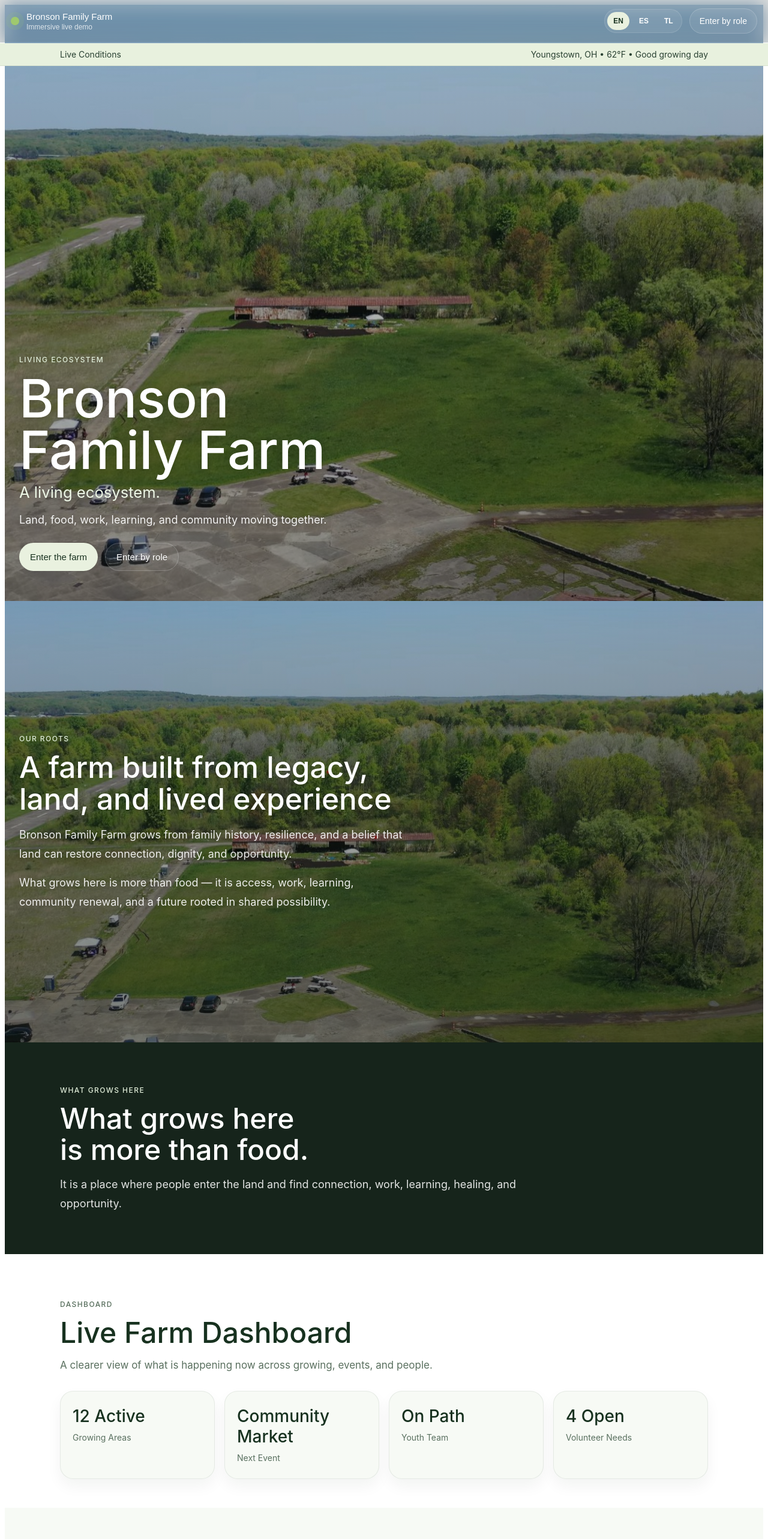
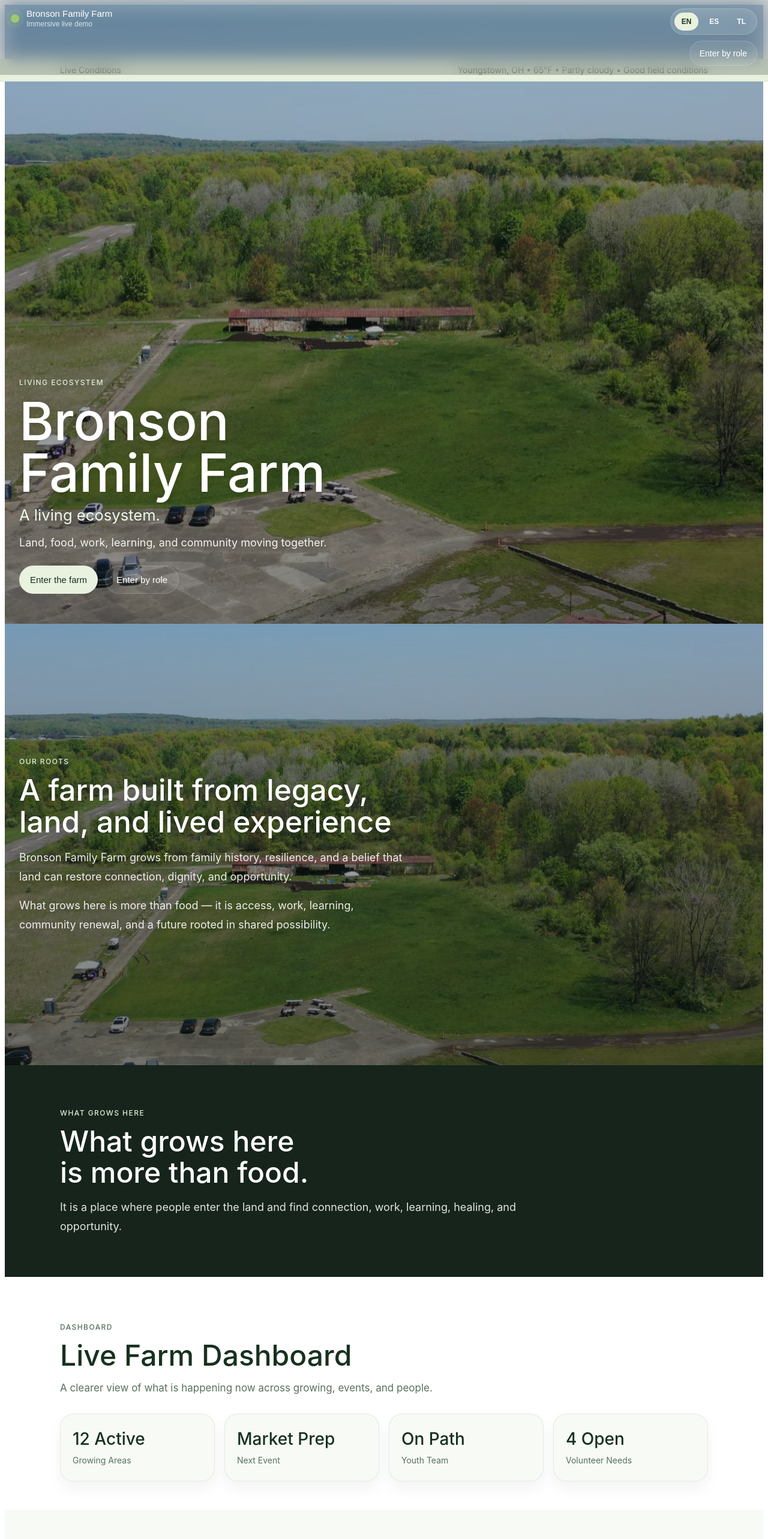
Before and after one commit to cburgessemail-gif/Farm, a React (Vite) app: page / in a window 1280 px wide. Shown: the top 2566 px of the page at 60% size. Built offline with nearby package versions, Linux system fonts and the light colour scheme.

Commit message:
Update images and text for user roles and weather

```diff
--- a/src/App.tsx
+++ b/src/App.tsx
@@ -16,7 +16,7 @@ const IMAGES = {
   history: "/GrowArea2.jpg",
 
   guest: "/Sameera1.jpg",
-  customer: "/culinary_edibleflowers.jpeg",
+  customer: "/GrowArea2.jpg",
   grower: "/Sameera3.jpg",
   youth: "/Samaeera2.jpg",
   volunteer: "/Samerra4.jpg",
@@ -25,25 +25,26 @@ const IMAGES = {
 
 const ROLES: { id: Role; label: string; subtitle: string }[] = [
   { id: "guest", label: "Guest", subtitle: "Explore the farm" },
-  { id: "customer", label: "Customer", subtitle: "Find food and shop" },
-  { id: "grower", label: "Grower", subtitle: "See crops and workflow" },
-  { id: "youth", label: "Youth", subtitle: "Learn and work" },
-  { id: "volunteer", label: "Volunteer", subtitle: "Help where needed" },
-  { id: "supervisor", label: "Supervisor", subtitle: "Guide and support" },
+  { id: "customer", label: "Customer", subtitle: "Food, access, and pickup" },
+  { id: "grower", label: "Grower", subtitle: "Crops, tasks, and timing" },
+  { id: "youth", label: "Youth", subtitle: "Workforce and learning" },
+  { id: "volunteer", label: "Volunteer", subtitle: "Service and events" },
+  { id: "supervisor", label: "Supervisor", subtitle: "Coordination and support" },
 ];
 
 const copy = {
   en: {
     brandSub: "Immersive live demo",
-    weather: "Youngstown, OH • 62°F • Good growing day",
+    weatherLeft: "Live Conditions",
+    weatherRight: "Youngstown, OH • 65°F • Partly cloudy • Good field conditions",
+    enterRole: "Enter by role",
+    enterFarm: "Enter the farm",
     heroKicker: "Living ecosystem",
     heroTitle: "Bronson Family Farm",
     heroSubtitle: "A living ecosystem.",
     heroDescription:
       "Land, food, work, learning, and community moving together.",
-    enterFarm: "Enter the farm",
-    enterRole: "Enter by role",
-    historyKicker: "Our Roots",
+    historyKicker: "Our roots",
     historyTitle: "A farm built from legacy, land, and lived experience",
     historyP1:
       "Bronson Family Farm grows from family history, resilience, and a belief that land can restore connection, dignity, and opportunity.",
@@ -53,8 +54,16 @@ const copy = {
     growsTitle: "What grows here is more than food.",
     growsText:
       "It is a place where people enter the land and find connection, work, learning, healing, and opportunity.",
+    dashboardKicker: "Dashboard",
+    dashboardTitle: "Live Farm Dashboard",
+    dashboardSubtitle:
+      "A clearer view of what is happening now across growing, events, and people.",
     liveKicker: "What is live",
     liveTitle: "Step into the active parts of the farm",
+    cropKicker: "Planning",
+    cropTitle: "Crop Planning Calendar",
+    cropSubtitle:
+      "A visible rhythm for planting, tending, harvesting, and upcoming activity.",
     whyKicker: "Why it matters",
     whyTitle:
       "The farm connects food, family, workforce, and community renewal",
@@ -66,28 +75,24 @@ const copy = {
       "After the farm, the roots, the live movement, and the community are made visible, each person can step into the part of the ecosystem that fits their role.",
     systemKicker: "Enter the system",
     systemTitle: "Choose how you are entering the farm today",
-    cropTitle: "Crop Planning Calendar",
-    cropSubtitle:
-      "A visible rhythm for planting, tending, harvesting, and upcoming activity.",
-    dashboardTitle: "Live Farm Dashboard",
-    dashboardSubtitle:
-      "A clearer view of what is happening now across growing, events, and people.",
     back: "← Back to farm",
     roleView: "Role-based live view",
     pathShows: "What this path shows",
     modulesTitle: "Live modules",
+    roleActivityKicker: "Live system activity",
     guestBtn: "Enter as guest",
   },
   es: {
     brandSub: "Demostración inmersiva",
-    weather: "Youngstown, OH • 62°F • Buen día para cultivar",
+    weatherLeft: "Condiciones en vivo",
+    weatherRight: "Youngstown, OH • 65°F • Parcialmente nublado • Buenas condiciones de campo",
+    enterRole: "Entrar por rol",
+    enterFarm: "Entrar a la granja",
     heroKicker: "Ecosistema vivo",
     heroTitle: "Bronson Family Farm",
     heroSubtitle: "Un ecosistema vivo.",
     heroDescription:
       "Tierra, alimentos, trabajo, aprendizaje y comunidad avanzando juntos.",
-    enterFarm: "Entrar a la granja",
-    enterRole: "Entrar por rol",
     historyKicker: "Nuestras raíces",
     historyTitle: "Una granja construida con legado, tierra y experiencia vivida",
     historyP1:
@@ -98,8 +103,16 @@ const copy = {
     growsTitle: "Lo que crece aquí es más que comida.",
     growsText:
       "Es un lugar donde las personas entran a la tierra y encuentran conexión, trabajo, aprendizaje, sanación y oportunidad.",
+    dashboardKicker: "Panel",
+    dashboardTitle: "Panel en Vivo de la Granja",
+    dashboardSubtitle:
+      "Una vista más clara de lo que está ocurriendo ahora en cultivo, eventos y personas.",
     liveKicker: "Lo que está activo",
     liveTitle: "Entra en las partes activas de la granja",
+    cropKicker: "Planificación",
+    cropTitle: "Calendario de Cultivo",
+    cropSubtitle:
+      "Un ritmo visible para sembrar, cuidar, cosechar y ver la actividad próxima.",
     whyKicker: "Por qué importa",
     whyTitle:
       "La granja conecta alimentos, familia, fuerza laboral y renovación comunitaria",
@@ -111,29 +124,25 @@ const copy = {
       "Después de hacer visible la granja, las raíces, el movimiento y la comunidad, cada persona puede entrar en la parte del ecosistema que se ajusta a su rol.",
     systemKicker: "Entrar al sistema",
     systemTitle: "Elige cómo entras hoy a la granja",
-    cropTitle: "Calendario de Cultivo",
-    cropSubtitle:
-      "Un ritmo visible para sembrar, cuidar, cosechar y ver la actividad próxima.",
-    dashboardTitle: "Panel en Vivo de la Granja",
-    dashboardSubtitle:
-      "Una vista más clara de lo que está ocurriendo ahora en cultivo, eventos y personas.",
     back: "← Volver a la granja",
     roleView: "Vista en vivo por rol",
     pathShows: "Lo que muestra este camino",
     modulesTitle: "Módulos en vivo",
+    roleActivityKicker: "Actividad del sistema",
     guestBtn: "Entrar como invitado",
   },
   tl: {
     brandSub: "Immersive live demo",
-    weather: "Youngstown, OH • 62°F • Magandang araw para magtanim",
+    weatherLeft: "Live na kondisyon",
+    weatherRight: "Youngstown, OH • 65°F • Medyo maulap • Magandang kondisyon sa bukid",
+    enterRole: "Pumasok ayon sa papel",
+    enterFarm: "Pumasok sa bukid",
     heroKicker: "Buhay na ecosystem",
     heroTitle: "Bronson Family Farm",
     heroSubtitle: "Isang buhay na ecosystem.",
     heroDescription:
       "Lupa, pagkain, trabaho, pagkatuto, at komunidad na magkakasamang umuunlad.",
-    enterFarm: "Pumasok sa bukid",
-    enterRole: "Pumasok ayon sa papel",
-    historyKicker: "Aming Ugat",
+    historyKicker: "Aming ugat",
     historyTitle:
       "Isang bukid na binuo mula sa pamana, lupa, at tunay na karanasan",
     historyP1:
@@ -144,8 +153,16 @@ const copy = {
     growsTitle: "Ang tumutubo rito ay higit pa sa pagkain.",
     growsText:
       "Ito ay lugar kung saan pumapasok ang mga tao sa lupa at nakakahanap ng koneksyon, trabaho, pagkatuto, paggaling, at oportunidad.",
+    dashboardKicker: "Dashboard",
+    dashboardTitle: "Live Farm Dashboard",
+    dashboardSubtitle:
+      "Mas malinaw na tanaw sa nangyayari ngayon sa pagtatanim, mga event, at mga tao.",
     liveKicker: "Ano ang aktibo",
     liveTitle: "Pumasok sa mga aktibong bahagi ng bukid",
+    cropKicker: "Pagpaplano",
+    cropTitle: "Kalendaryo ng Pananim",
+    cropSubtitle:
+      "Isang nakikitang ritmo para sa pagtatanim, pag-aalaga, pag-aani, at mga susunod na gawain.",
     whyKicker: "Bakit mahalaga",
     whyTitle:
       "Pinagdurugtong ng bukid ang pagkain, pamilya, trabaho, at pagbangon ng komunidad",
@@ -158,16 +175,11 @@ const copy = {
       "Pagkatapos makita ang bukid, mga ugat, galaw, at komunidad, maaaring pumasok ang bawat tao sa bahagi ng ecosystem na para sa kanila.",
     systemKicker: "Pumasok sa sistema",
     systemTitle: "Piliin kung paano ka papasok sa bukid ngayon",
-    cropTitle: "Kalendaryo ng Pananim",
-    cropSubtitle:
-      "Isang nakikitang ritmo para sa pagtatanim, pag-aalaga, pag-aani, at mga susunod na gawain.",
-    dashboardTitle: "Live Farm Dashboard",
-    dashboardSubtitle:
-      "Mas malinaw na tanaw sa nangyayari ngayon sa pagtatanim, mga event, at mga tao.",
     back: "← Bumalik sa bukid",
     roleView: "Live view ayon sa papel",
     pathShows: "Ano ang ipinapakita ng landas na ito",
     modulesTitle: "Live modules",
+    roleActivityKicker: "Aktibidad ng sistema",
     guestBtn: "Pumasok bilang guest",
   },
 };
@@ -185,7 +197,7 @@ export default function App() {
         return {
           title: "Guest Experience",
           image: IMAGES.guest,
-          position: "center 20%",
+          position: "center 18%",
           intro:
             "A welcoming path into the farm, its purpose, its visible activity, and the ways people can participate.",
           bullets: [
@@ -206,16 +218,22 @@ export default function App() {
           ],
           modules: [
             "Welcome map",
+            "Farm story",
             "Upcoming events",
-            "Farm story",
             "Seasonal highlights",
+          ],
+          activity: [
+            "Weather: Good field conditions",
+            "Visitor path: Open",
+            "Next event: Market preparation",
+            "Language access: EN • ES • TL",
           ],
         };
       case "customer":
         return {
           title: "Customer Experience",
           image: IMAGES.customer,
-          position: "center center",
+          position: "center 52%",
           intro:
             "A direct path to fresh food, access, ordering, pickup, and the visible connection between food and place.",
           bullets: [
@@ -236,16 +254,22 @@ export default function App() {
           ],
           modules: [
             "Available produce",
-            "Pickup flow",
+            "Pickup times",
             "SNAP-friendly access",
             "Market updates",
+          ],
+          activity: [
+            "Featured today: Fresh seasonal produce",
+            "Pickup status: On schedule",
+            "Ordering path: Active",
+            "Community market: Coming soon",
           ],
         };
       case "grower":
         return {
           title: "Grower Experience",
           image: IMAGES.grower,
-          position: "center 78%",
+          position: "center 75%",
           intro:
             "A view into crops, production rhythm, practical workflow, and the systems that support successful growing.",
           bullets: [
@@ -266,9 +290,15 @@ export default function App() {
           ],
           modules: [
             "Crop plan",
+            "Field tasks",
             "Watering status",
-            "Field tasks",
             "Harvest targets",
+          ],
+          activity: [
+            "Beds active: 12",
+            "Irrigation: Monitor today",
+            "Harvest priority: Greens and seedlings",
+            "Soil work: Ongoing",
           ],
         };
       case "youth":
@@ -300,6 +330,12 @@ export default function App() {
             "Safety reminders",
             "Mentor support",
           ],
+          activity: [
+            "Check-in: Active",
+            "Work focus: Field readiness",
+            "Learning mode: Hands-on",
+            "Support: Supervisor visible",
+          ],
         };
       case "volunteer":
         return {
@@ -328,7 +364,13 @@ export default function App() {
             "Open shifts",
             "Event help",
             "Service opportunities",
-            "Welcome guide",
+            "Volunteer welcome guide",
+          ],
+          activity: [
+            "Help needed: Event prep",
+            "Entry point: Open",
+            "Team support: Visible",
+            "Community activity: Growing",
           ],
         };
       case "supervisor":
@@ -360,6 +402,12 @@ export default function App() {
             "Schedule visibility",
             "Supervisor notes",
           ],
+          activity: [
+            "Movement: Steady",
+            "Assignments: In progress",
+            "Youth support: Active",
+            "System visibility: Good",
+          ],
         };
       default:
         return null;
@@ -370,8 +418,6 @@ export default function App() {
     return (
       <div style={styles.app}>
         <TopNav
-          language={language}
-          setLanguage={setLanguage}
           onHome={() => setView("home")}
           rightContent={
             <div style={styles.rolePillRow}>
@@ -389,10 +435,12 @@ export default function App() {
               ))}
             </div>
           }
+          language={language}
+          setLanguage={setLanguage}
           brandSub={t.brandSub}
         />
 
-        <WeatherBar text={t.weather} />
+        <WeatherBar left={t.weatherLeft} right={t.weatherRight} />
 
         <section
           style={{
@@ -432,8 +480,24 @@ export default function App() {
                 <div key={module} style={styles.moduleCard}>
                   <div style={styles.moduleCardTitle}>{module}</div>
                   <div style={styles.moduleCardText}>
-                    This area is designed to feel active, visible, and useful in
-                    the live ecosystem.
+                    This module is designed to feel active, visible, and useful
+                    inside the live ecosystem.
+                  </div>
+                </div>
+              ))}
+            </div>
+          </div>
+        </section>
+
+        <section style={styles.liveMiniSection}>
+          <div style={styles.container}>
+            <div style={styles.eyebrowDark}>{t.roleActivityKicker}</div>
+            <div style={styles.liveMiniGrid}>
+              {roleData.activity.map((item) => (
+                <div key={item} style={styles.liveMiniCard}>
+                  <div style={styles.liveMiniTitle}>{item}</div>
+                  <div style={styles.liveMiniText}>
+                    Visible now in the role-based experience.
                   </div>
                 </div>
               ))}
@@ -458,18 +522,18 @@ export default function App() {
   return (
     <div style={styles.app}>
       <TopNav
-        language={language}
-        setLanguage={setLanguage}
         onHome={() => setView("home")}
         rightContent={
           <button style={styles.navButton} onClick={() => setView("role")}>
             {t.enterRole}
           </button>
         }
+        language={language}
+        setLanguage={setLanguage}
         brandSub={t.brandSub}
       />
 
-      <WeatherBar text={t.weather} />
+      <WeatherBar left={t.weatherLeft} right={t.weatherRight} />
 
       <HeroSection
         image={IMAGES.hero}
@@ -501,7 +565,11 @@ export default function App() {
         text={t.growsText}
       />
 
-      <LiveDashboard title={t.dashboardTitle} subtitle={t.dashboardSubtitle} />
+      <LiveDashboard
+        kicker={t.dashboardKicker}
+        title={t.dashboardTitle}
+        subtitle={t.dashboardSubtitle}
+      />
 
       <LivePathways
         kicker={t.liveKicker}
@@ -512,7 +580,11 @@ export default function App() {
         }}
       />
 
-      <CropCalendar title={t.cropTitle} subtitle={t.cropSubtitle} />
+      <CropCalendar
+        kicker={t.cropKicker}
+        title={t.cropTitle}
+        subtitle={t.cropSubtitle}
+      />
 
       <PathSection
         kicker={t.whyKicker}
@@ -583,7 +655,7 @@ function TopNav({
         </div>
       </button>
 
-      <div style={styles.navRight}>
+      <div style={styles.topControls}>
         <div style={styles.langWrap}>
           <button
             onClick={() => setLanguage("en")}
@@ -613,18 +685,19 @@ function TopNav({
             TL
           </button>
         </div>
+
         <div>{rightContent}</div>
       </div>
     </header>
   );
 }
 
-function WeatherBar({ text }: { text: string }) {
+function WeatherBar({ left, right }: { left: string; right: string }) {
   return (
     <div style={styles.weatherBar}>
       <div style={styles.weatherInner}>
-        <div>Live Conditions</div>
-        <div>{text}</div>
+        <div>{left}</div>
+        <div>{right}</div>
       </div>
     </div>
   );
@@ -748,15 +821,17 @@ function TextBand({
 }
 
 function LiveDashboard({
+  kicker,
   title,
   subtitle,
 }: {
+  kicker: string;
   title: string;
   subtitle: string;
 }) {
   const items = [
     { label: "Growing Areas", value: "12 Active" },
-    { label: "Next Event", value: "Community Market" },
+    { label: "Next Event", value: "Market Prep" },
     { label: "Youth Team", value: "On Path" },
     { label: "Volunteer Needs", value: "4 Open" },
   ];
@@ -764,7 +839,7 @@ function LiveDashboard({
   return (
     <section style={styles.dashboardSection}>
       <div style={styles.container}>
-        <div style={styles.eyebrowDark}>Dashboard</div>
+        <div style={styles.eyebrowDark}>{kicker}</div>
         <h2 style={styles.liveTitle}>{title}</h2>
         <p style={styles.dashboardText}>{subtitle}</p>
 
@@ -838,23 +913,25 @@ function LivePathways({
 }
 
 function CropCalendar({
+  kicker,
   title,
   subtitle,
 }: {
+  kicker: string;
   title: string;
   subtitle: string;
 }) {
   const months = [
     { month: "April", task: "Seed starting" },
     { month: "May", task: "Transplanting" },
-    { month: "June", task: "Tending + watering" },
+    { month: "June", task: "Watering and tending" },
     { month: "July", task: "Harvest begins" },
   ];
 
   return (
     <section style={styles.cropSection}>
       <div style={styles.container}>
-        <div style={styles.eyebrowDark}>Planning</div>
+        <div style={styles.eyebrowDark}>{kicker}</div>
         <h2 style={styles.liveTitle}>{title}</h2>
         <p style={styles.dashboardText}>{subtitle}</p>
 
@@ -940,20 +1017,20 @@ const styles: Record<string, React.CSSProperties> = {
     zIndex: 60,
     display: "flex",
     justifyContent: "space-between",
-    alignItems: "center",
+    alignItems: "flex-start",
     gap: 18,
     padding: "14px 18px",
-    background: "rgba(10,18,12,0.14)",
+    background: "rgba(10,18,12,0.20)",
     backdropFilter: "blur(14px)",
     borderBottom: "1px solid rgba(255,255,255,0.08)",
   },
 
-  navRight: {
+  topControls: {
     display: "flex",
-    alignItems: "center",
-    gap: 12,
-    flexWrap: "wrap",
-    justifyContent: "flex-end",
+    flexDirection: "column",
+    alignItems: "flex-end",
+    gap: 10,
+    minWidth: 420,
   },
 
   brandButton: {
@@ -992,17 +1069,17 @@ const styles: Record<string, React.CSSProperties> = {
     display: "flex",
     alignItems: "center",
     gap: 6,
-    padding: 4,
+    padding: 6,
     borderRadius: 999,
-    background: "rgba(255,255,255,0.08)",
-    border: "1px solid rgba(255,255,255,0.12)",
+    background: "rgba(255,255,255,0.14)",
+    border: "1px solid rgba(255,255,255,0.16)",
   },
 
   langButton: {
     border: "none",
     background: "transparent",
     color: "#ffffff",
-    padding: "8px 10px",
+    padding: "8px 12px",
     borderRadius: 999,
     fontSize: 12,
     fontWeight: 600,
@@ -1027,7 +1104,7 @@ const styles: Record<string, React.CSSProperties> = {
 
   weatherBar: {
     position: "fixed",
-    top: 72,
+    top: 98,
     left: 0,
     right: 0,
     zIndex: 40,
@@ -1073,7 +1150,7 @@ const styles: Record<string, React.CSSProperties> = {
     alignItems: "flex-end",
     backgroundSize: "cover",
     backgroundRepeat: "no-repeat",
-    padding: "152px 24px 42px",
+    padding: "190px 24px 42px",
     transition: "all 0.6s ease",
   },
 
@@ -1473,6 +1550,7 @@ const styles: Record<string, React.CSSProperties> = {
     flexWrap: "wrap",
     justifyContent: "flex-end",
     gap: 10,
+    maxWidth: 520,
   },
 
   rolePill: {
@@ -1498,7 +1576,7 @@ const styles: Record<string, React.CSSProperties> = {
     alignItems: "flex-end",
     backgroundSize: "cover",
     backgroundRepeat: "no-repeat",
-    padding: "156px 24px 24px",
+    padding: "190px 24px 24px",
     transition: "all 0.6s ease",
   },
 
@@ -1598,6 +1676,38 @@ const styles: Record<string, React.CSSProperties> = {
     color: "#5a705f",
   },
 
+  liveMiniSection: {
+    background: "#f3f7ef",
+    padding: "12px 0 42px",
+  },
+
+  liveMiniGrid: {
+    display: "grid",
+    gridTemplateColumns: "repeat(auto-fit, minmax(220px, 1fr))",
+    gap: 16,
+  },
+
+  liveMiniCard: {
+    background: "#ffffff",
+    border: "1px solid rgba(23,49,31,0.08)",
+    borderRadius: 18,
+    padding: "18px 16px",
+    boxShadow: "0 10px 22px rgba(19,45,28,0.05)",
+  },
+
+  liveMiniTitle: {
+    fontSize: 17,
+    fontWeight: 500,
+    color: "#183220",
+  },
+
+  liveMiniText: {
+    marginTop: 8,
+    fontSize: 14,
+    lineHeight: 1.6,
+    color: "#5a705f",
+  },
+
   detailSection: {
     background: "#f8fbf6",
     padding: "34px 24px 64px",
```
